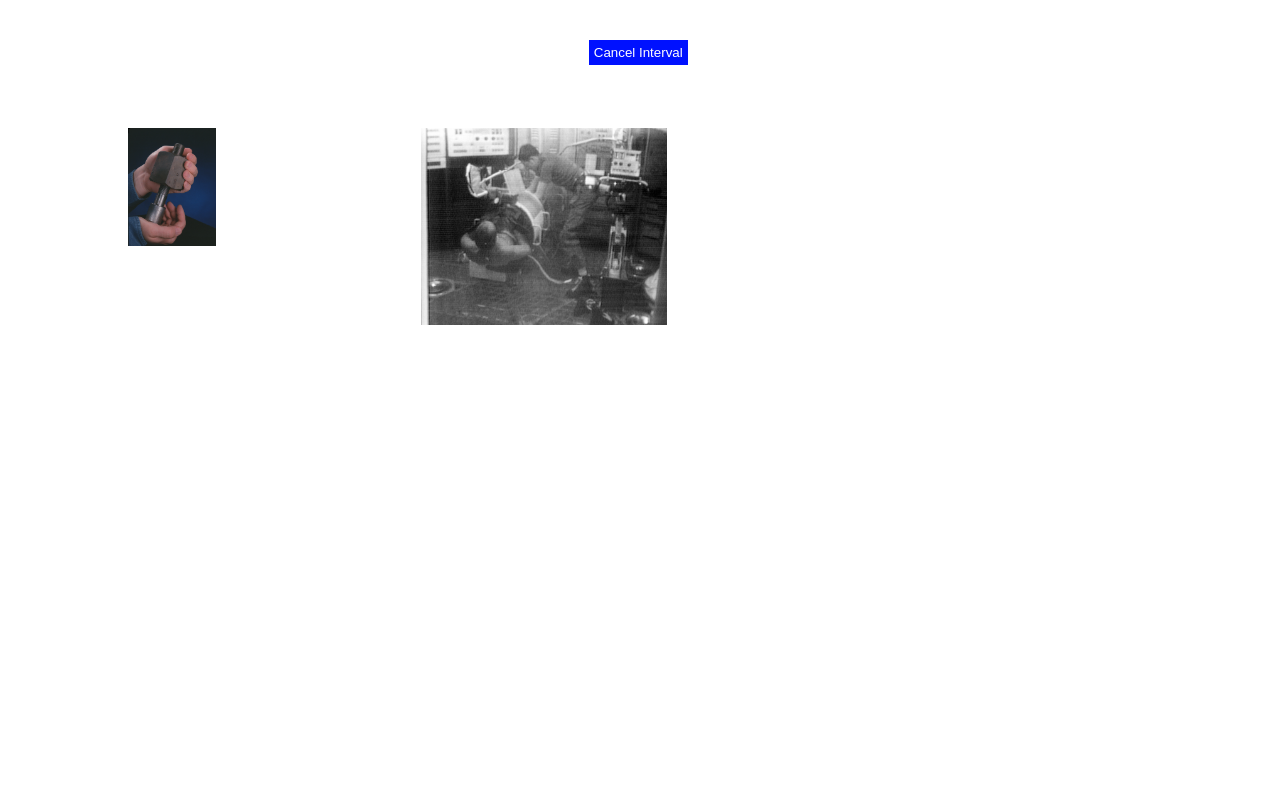
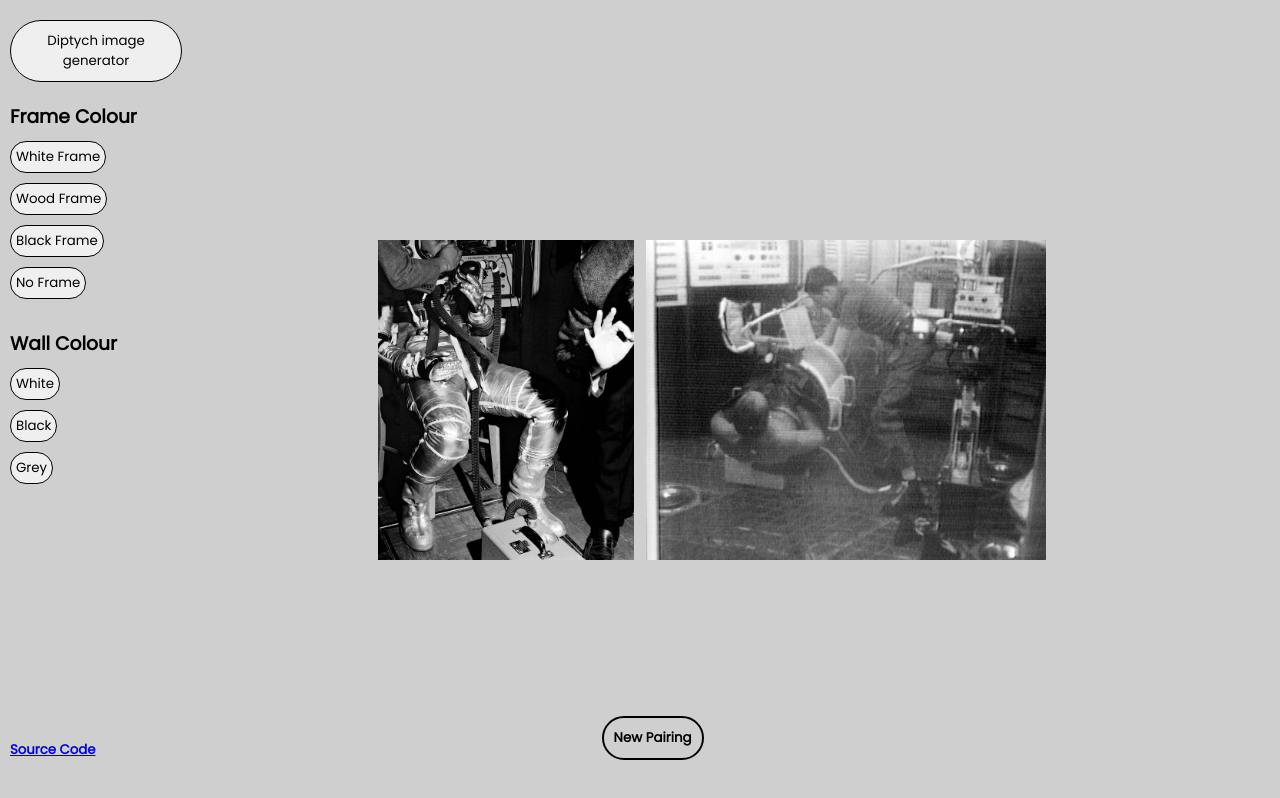
Before and after one commit to rocheknows/diptych, a plain HTML site: page index.html in a window 1280 px wide. Drawn offline with Linux system fonts and the light colour scheme.

Commit message:
Updated 12.11.23
Updated styling and added functionality to preview frames and background colour - emulating a gallery context

```diff
--- a/app.js
+++ b/app.js
@@ -1,11 +1,19 @@
-window.onload = choosePic;
+//
+//Image Randomizer Logic
+//
 
 var myPix = new Array(
 	"img/1.jpg",
 	"img/2.jpg",
 	"img/3.jpg",
 	"img/4.jpg",
-  "img/5.jpg"
+	"img/5.jpg",
+	"img/6.jpg",
+	"img/6.jpg",
+	"img/7.jpg",
+	"img/8.jpg",
+	"img/9.jpg",
+	"img/10.jpg"
 );
 var myPix2 = new Array(
 	"img2/1.jpg",
@@ -26,30 +34,77 @@ function choosePic() {
 	document.getElementById("myPicture").src = myPix[randomNum];
 }
 
-var myInterval = setInterval(() => {
 choosePic();
-}, 10 * 1000);
-
-function clearMyInterval() {
-  console.error("clearing interval");
-  clearInterval(myInterval);
-}
-/*/
-//2nd img
-
 window.onload = choosePic;
 
-var myPix = new Array(
-    "img/1.jpg",
-    "img/2.jpg",
-    "img/3.jpg",
-    "img/4.jpg",
-    "img/5.jpg"
-)
+//
+//Frame and Background styles
+//
 
+const img = document.querySelectorAll("img");
 
-function choosePic2() {
-  var randomNum = Math.floor(Math.random() * myPix2.length);
-  document.getElementById("myPicture2").src = myPix2[randomNum];
+function whiteFrame() {
+	img.forEach((el) => {
+		el.classList.remove("frame-black");
+		el.classList.remove("frame-wood");
+		el.classList.remove("frame-none");
+		el.classList.add("frame-white");
+	});
 }
-/*/
+
+function woodFrame() {
+	img.forEach((el) => {
+		el.classList.remove("frame-black");
+		el.classList.remove("frame-white");
+		el.classList.remove("frame-none");
+		el.classList.add("frame-wood");
+	});
+}
+
+function blackFrame() {
+	img.forEach((el) => {
+		el.classList.remove("frame-wood");
+		el.classList.remove("frame-white");
+		el.classList.remove("frame-none");
+		el.classList.add("frame-black");
+	});
+}
+function noFrame() {
+	img.forEach((el) => {
+		el.classList.remove("frame-black");
+		el.classList.remove("frame-white");
+		el.classList.remove("frame-wood");
+		el.classList.add("frame-none");
+	});
+}
+
+const bg = document.querySelector("body");
+
+function bgWhite() {
+	bg.classList.remove("bg-black");
+	bg.classList.remove("bg-gray");
+	bg.classList.add("bg-white");
+}
+function bgBlack() {
+	bg.classList.remove("bg-white");
+	bg.classList.remove("bg-gray");
+	bg.classList.add("bg-black");
+	const title = document.querySelectorAll(".title");
+	title.forEach((el) => {
+		el.classList.add("bg-black");
+	});
+}
+
+function bgGray() {
+	bg.classList.remove("bg-black");
+	bg.classList.remove("bg-white");
+	bg.classList.add("bg-gray");
+}
+
+//
+//Toggle Info
+//
+function reveal() {
+	var element = document.querySelector(".info2");
+	element.classList.toggle("toggled");
+}
--- a/index.html
+++ b/index.html
@@ -4,28 +4,100 @@
 		<meta charset="UTF-8" />
 		<meta name="viewport" content="width=device-width, initial-scale=1.0" />
 		<meta http-equiv="X-UA-Compatible" content="ie=edge" />
-    <title>Randomiser</title>
+
+		<title>🖼</title>
+		<link rel="preconnect" href="https://fonts.googleapis.com" />
+		<link rel="preconnect" href="https://fonts.gstatic.com" crossorigin />
+		<link
+			href="https://fonts.googleapis.com/css2?family=Inter:wght@400;600;700&family=Poppins&display=swap"
+			rel="stylesheet"
+		/>
 		<link rel="stylesheet" href="style.css" />
 	</head>
 	<body>
 		<div class="gallery">
 			<div class="left">
-        <img src="#" width="30%" id="myPicture" alt="some image" />
+				<img
+					src="#"
+					id="myPicture"
+					alt="Missing image, Add images to /img folder "
+				/>
 			</div>
-      <div class="right">
-        <img src="#" width="30%" id="myPicture2" alt="some image" />
+			<div class="right frame">
+				<img
+					src="#"
+					id="myPicture2"
+					alt="Missing image, Add images to /img2 folder "
+				/>
+			</div>
+
+			<!-- <div class="button">
+				<input onclick="choosePic();" type="button" value="NEW PAIRING" />
+			</div>  -->
 		</div>
 		<div class="button">
-        <input onclick="choosePic();" type="button" value="NEW PAIRING" />
+			<input onclick="choosePic();" type="button" value="New Pairing" />
 		</div>
-      <div class="button">
-        <input
-          onclick="clearMyInterval();"
+		<nav>
+			<section>
+				<p>
+					<button class="info" type="button" onclick="reveal();">
+						Diptych image generator
+					</button>
+					<span class="info2"
+						>Created to challenge sequencing techniques and practices in
+						photography and art. Developed by
+						<a href="https://tomroche.info">Tom Roche</a><br /><br />Images from
+						Tom's curation project - Space Pictures 2021</span
+					>
+				</p>
+				<div class="selection-div">
+					<div>
+						<h3>Frame Colour</h3>
+						<button
+							class="button selector"
 							type="button"
-          value="Cancel Interval"
-        />
+							onclick="whiteFrame();"
+						>
+							White Frame
+						</button>
+						<button
+							class="button selector"
+							type="button"
+							onclick="woodFrame();"
+						>
+							Wood Frame
+						</button>
+						<button
+							class="button selector"
+							type="button"
+							onclick="blackFrame();"
+						>
+							Black Frame
+						</button>
+						<button class="button selector" type="button" onclick="noFrame();">
+							No Frame
+						</button>
+					</div>
+					<div>
+						<h3>Wall Colour</h3>
+						<button class="button selector" type="button" onclick="bgWhite();">
+							White
+						</button>
+						<button class="button selector" type="button" onclick="bgBlack();">
+							Black
+						</button>
+						<button class="button selector" type="button" onclick="bgGray();">
+							Grey
+						</button>
+						<br /><br /><br /><br />
 					</div>
 				</div>
+			</section>
+			<section>
+				<h5><a href="#">Source Code</a></h5>
+			</section>
+		</nav>
 
 		<script src="app.js"></script>
 	</body>
--- a/style.css
+++ b/style.css
@@ -4,42 +4,164 @@
 }
 body {
   margin: 0px;
-  width: 100%;
   width: 100vw;
-  overflow: hidden;
+background-color: #cfcfcf;
+  font-family: 'Poppins', sans-serif;
+
+
 }
-html {
-  overflow: hidden;
+
+a:visited{
+ color: #0011ff;
+}
+nav{
+  position: fixed;
+  height: 95vh;
+  width: 15vw;
+  display: flex;
+  flex-direction: column;
+  justify-content: space-between;
+
+}
+nav > section{
+padding: 10px;
+}
+.info{
+  border: 1px solid black;
+  border-radius: 90px;
+  padding: 10px;
+  font-family: 'Poppins', sans-serif;
+}
+.info2{
+  opacity:0;
+  position: fixed;
+  top: 1;
+  left:50%;
+  transition: all 0.2s ease;
 }
 .gallery {
+  position:fixed;
+  display: grid;
+  gap: 1%;
+  grid-template-columns: 1fr 1fr;
+  height: 100vh;
+  justify-content: center;
+  align-items: center;
+width: 100%;
+}
+.left{
   display: flex;
-  flex-direction: row;
-  margin: 10%;
-  padding: 0px;
-  justify-content: center;
-  align-items: flex-start;
-  width: 100%;
+  align-self: center;
+ justify-self: flex-end;
+}
+.right{
+  display: flex;
+  align-self: center;
+  justify-self: flex-start;
+
+ }
+img{
+  object-fit: contain;
+  max-height: 40vh;
+}
+#myPicture{
+  object-fit:contain;
+
+}
+#myPicture2{
+  object-fit:contain;
 }
 
 .button {
-  width: 50%;
+margin-bottom: 10px;
   display: flex;
   flex-direction: column;
   align-items: center;
   justify-content: center;
 }
+.info{
+  cursor: pointer;
+  margin-bottom: 20px;
+}
+input[type="button"] {
+  border: 2px solid black;
+  border-radius: 90px;
+  background-color: #cfcfcf;
+  color: black;
+  padding: 10px 10px;
+  text-decoration: none;
+  display:unset;
+  cursor: pointer;
+  position: absolute;
+  bottom: 40px;
+  left: 47%;
+  transform: -50% -50%;
+  font-family: 'Poppins', sans-serif;
+  font-weight: 600;
+}
+.selector{
+  font-family: 'Poppins', sans-serif;
+  font-weight: 400;
+  border: 1px solid black;
+  border-radius: 90px;
+  padding: 5px;
+  cursor: pointer;
+  transition: all 0.2s ease;
+}
+.selector:hover{
+  background-color:rgb(223, 223, 223);
+}
+.selector:focus{
+  background-color:rgb(223, 223, 223);
+}
+h3{
+  margin-bottom: 10px;
+}
+.selection-div{
+  display: flex;
+  flex-direction: column;
+  gap:20px;
+  transition: all 0.2s ease;
+}
+.frame-wood{
+  border: 10px solid rgb(99, 49, 8);
+  box-shadow: 6px 6px 5px rgb(0, 0, 0);
+  transition: all 0.2s ease;
+}
 
-input[type="button"] {
-  background-color: #0011ff;
+.frame-black{
+  border: 10px solid black;
+  box-shadow: 6px 6px 5px rgb(0, 0, 0);
+  transition: all 0.2s ease;
+
+}
+
+.frame-white{
+  border: 10px solid white;
+  box-shadow: 6px 6px 5px rgb(0, 0, 0);
+  transition: all 0.2s ease;
+}
+
+.frame-none{
   border: none;
+  box-shadow: none;
+  transition: all 0.2s ease;
+}
+.toggled{
+  opacity: 100%;
+}
+
+.bg-black{
+  background-color: rgb(10, 10, 10);
   color: white;
-  padding: 5px 5px;
-  text-decoration: none;
-  top: 40px;
-  left: 46%;
-  cursor: pointer;
-  position: fixed;
-  display: flex;
-  align-content: center;
-  justify-content: center;
+  transition: all 0.2s ease;
 }
+
+.bg-white{
+  background-color: rgb(252, 252, 252);
+  transition: all 0.2s ease;
+}
+bg-gray{
+  background-color: #cfcfcf;
+  transition: all 0.2s ease;
+}
```
Also changed, not shown: img/10.jpg (added), img/7.jpg (added), img/8.jpg (added), 2 other files. Lines whose indentation alone changed are shown as unchanged.
